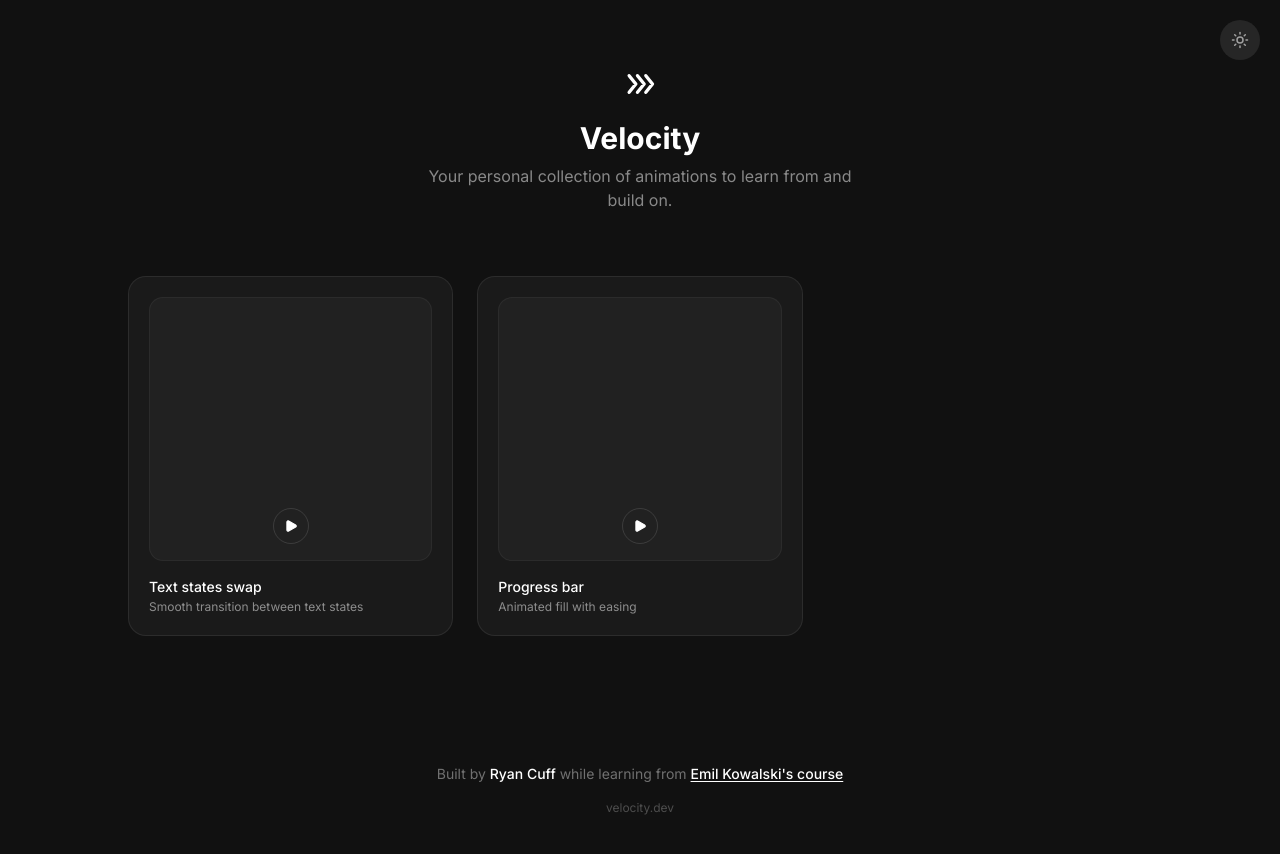
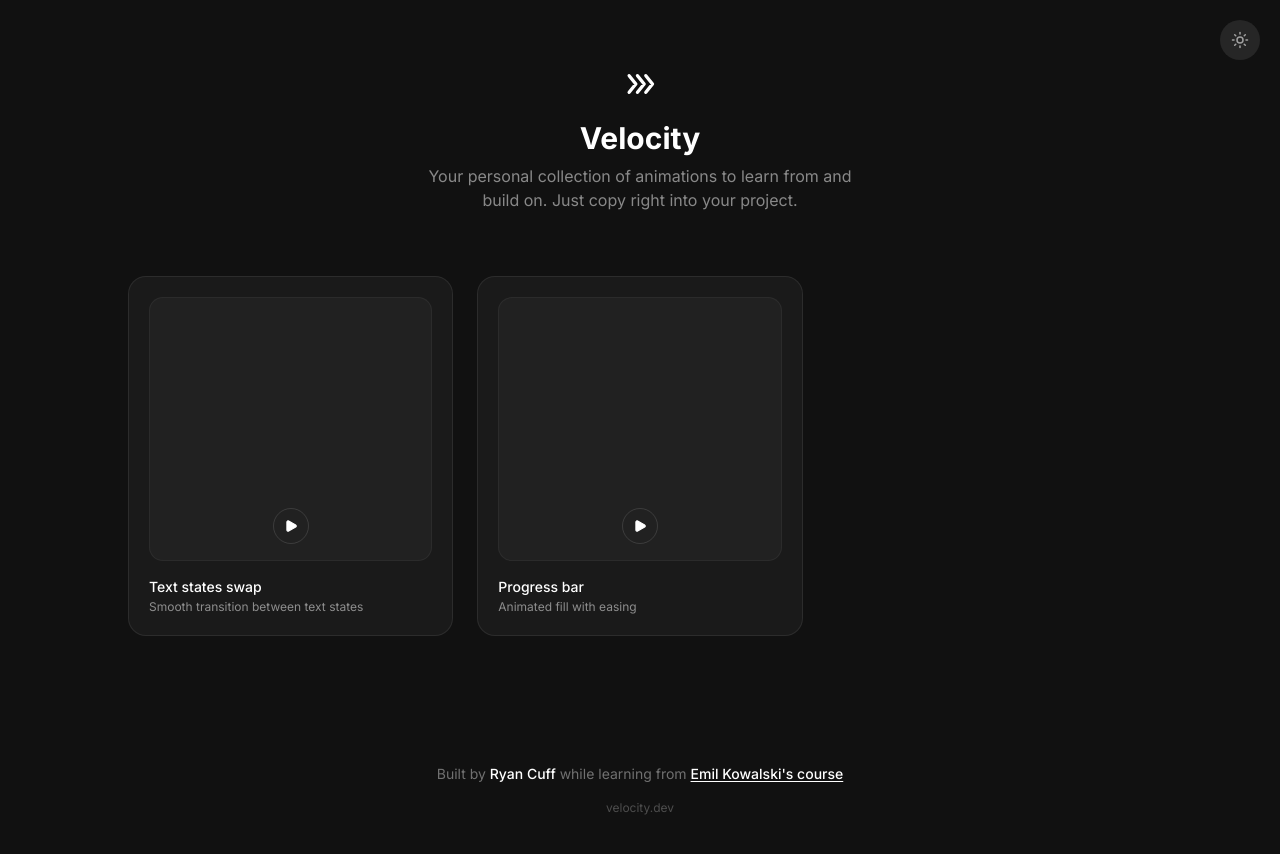
Before and after one commit to rjcuff/animation-library, a Next.js app: page / in a window 1280 px wide. Shown: the top 854 px of the page. Built offline with nearby package versions, Linux system fonts and the light colour scheme.

Commit message:
update to header text

```diff
--- a/app/page.tsx
+++ b/app/page.tsx
@@ -30,6 +30,7 @@ export default function Home() {
         </h1>
         <p className="text-neutral-500 dark:text-white/50 max-w-md mx-auto">
           Your personal collection of animations to learn from and build on.
+          Just copy right into your project.
 
         </p>
       </header>
```
